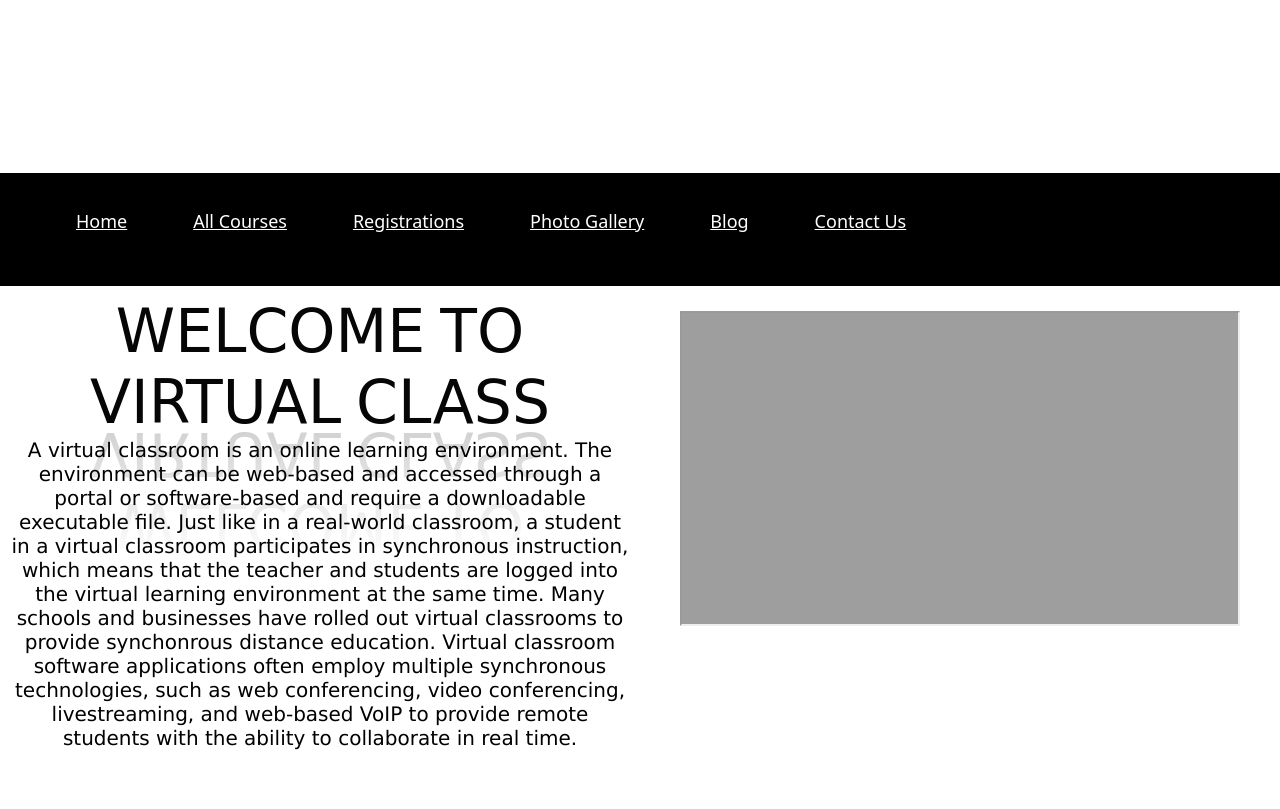
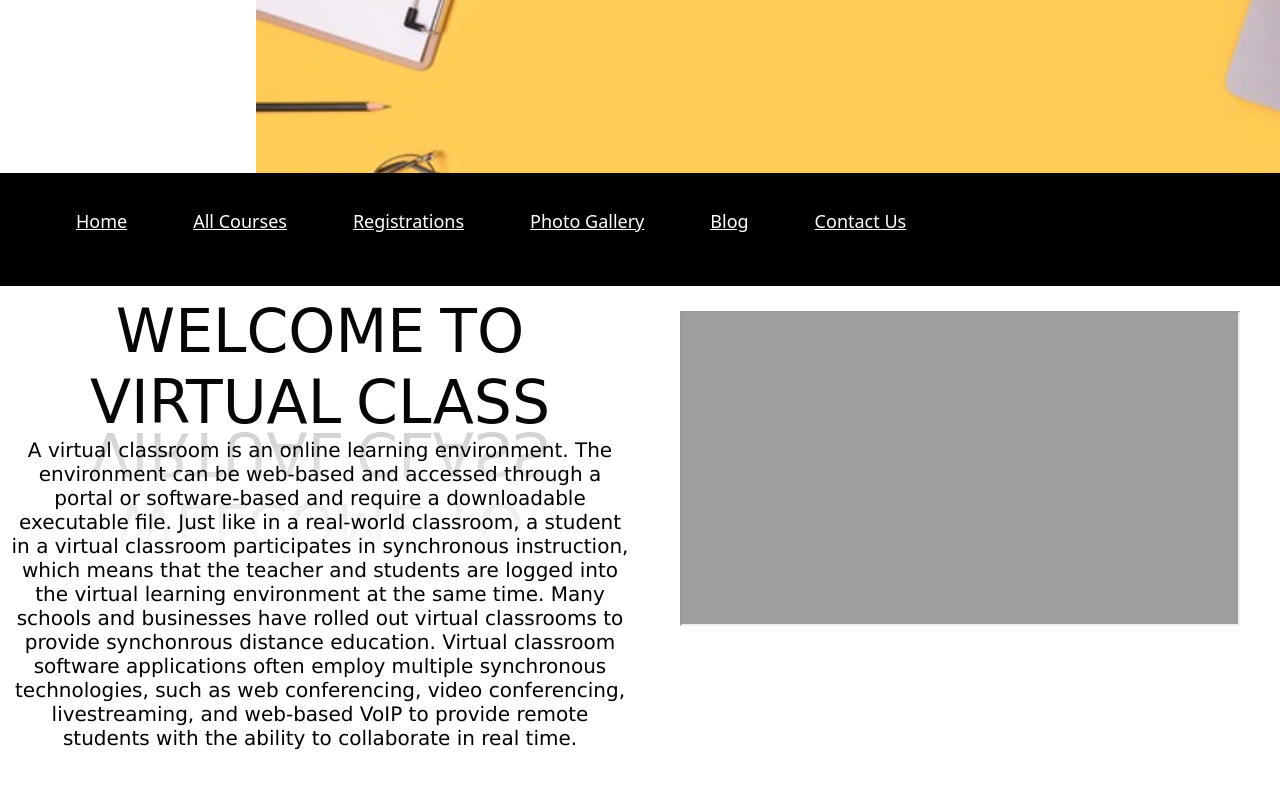
Before and after one commit to JoshitaRavichandaran/Joshitar_2000166, a plain HTML site: page index.html in a window 1280 px wide. Shown: the part 67-876 px from the top of the page. Drawn offline with nearby package versions, Linux system fonts and the light colour scheme; the site is published under a folder, as on GitHub Pages, so addresses that start at the root find nothing.

Commit message:
Update index.css

```diff
--- a/index.css
+++ b/index.css
@@ -17,7 +17,7 @@ a:hover {
       background-color: rgb(2, 8, 6);
    }
           header{
-            background-image :url('/images/VR2.jpeg');
+            background-image :url('images/VR2.jpeg');
             height: 30vh;
             background-size: cover;
             background-repeat: no-repeat;
```
